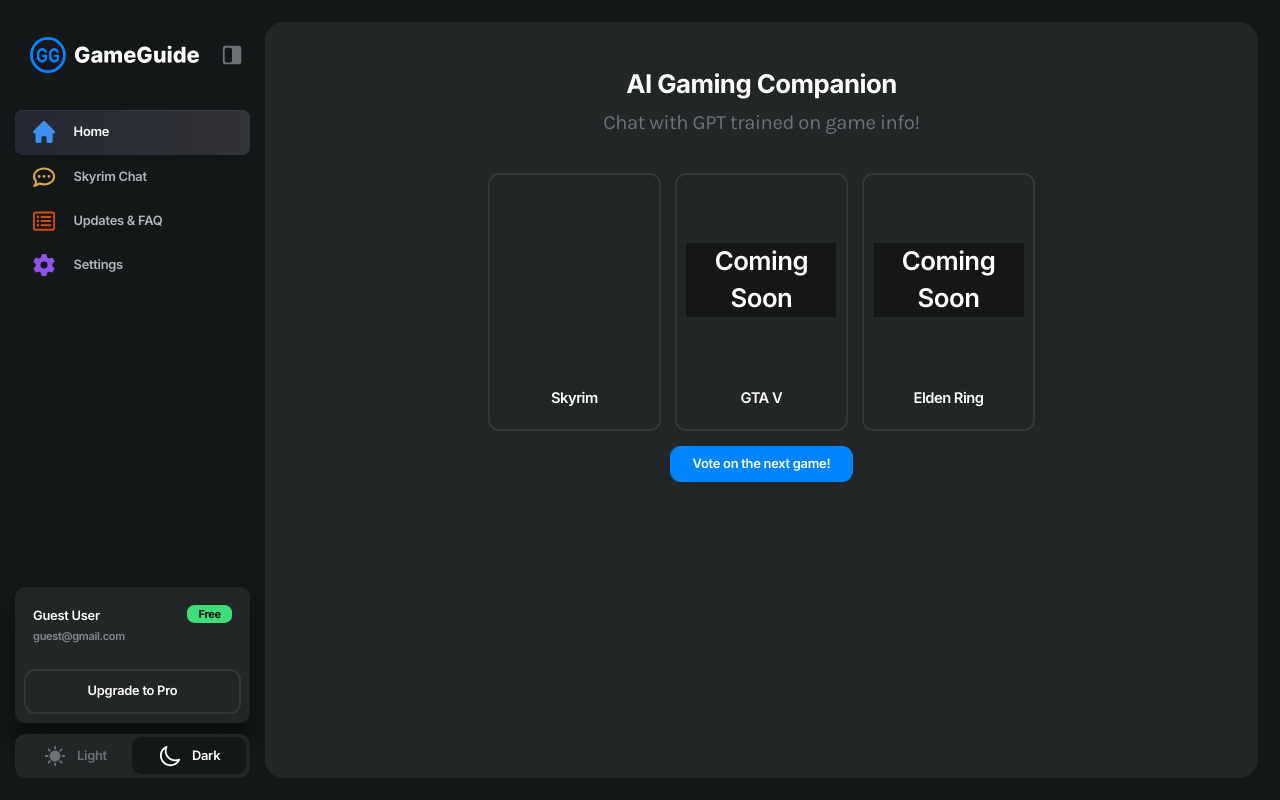
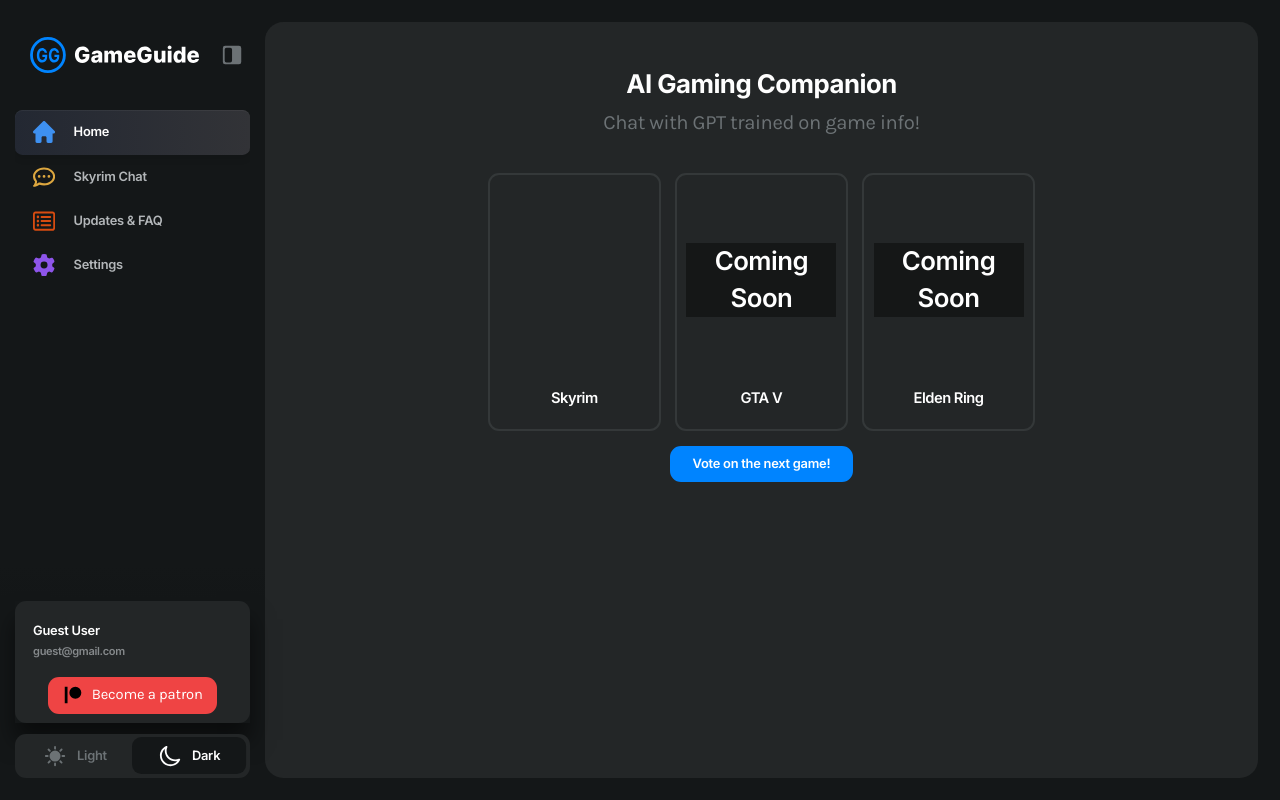
Before and after one commit to istvan-kreisz/GameGuideAI-frontend, a Next.js app: page / in a window 1280 px wide. Built offline with nearby package versions, Linux system fonts and the light colour scheme; no server answers; what @rvxlab/tailwind-plugin-ios-full-height would draw is missing.

Commit message:
change progile and add patreon

```diff
--- a/components/LeftSidebar/Profile/Progile.tsx
+++ b/components/LeftSidebar/Profile/Progile.tsx
@@ -15,23 +15,42 @@
 							<div className="base2 font-semibold text-n-1">Guest User</div>
 							<div className="caption1 font-semibold text-n-3/50">guest@gmail.com</div>
 						</div>
-						<div className="shrnik-0 ml-auto self-start px-3 bg-primary-2 rounded-lg caption1 font-bold text-n-7">
+						{/*<div className="shrnik-0 ml-auto self-start px-3 bg-primary-2 rounded-lg caption1 font-bold text-n-7">
 							Free
-						</div>
+						</div>*/}
 					</>
 				)}
 			</div>
 			{!visible && (
-				<>
-					<Link className="btn-stroke-dark w-full mt-2" href="/pricing">
-						Upgrade to Pro
-					</Link>
+				<div className="text-center">
+					{/*<Link className="btn-stroke-dark w-full mt-2" href="/pricing">
+						Support us on Patreon!
+			</Link>*/}
+					<a
+						href="https://www.patreon.com/bePatron?u=83091163"
+						target="_blank"
+						rel="noopener noreferrer"
+						role="link"
+						aria-disabled="false"
+						className="inline-flex justify-center items-center relative bg-red-500 rounded-xl px-4 py-2 text-white hover:bg-red-600 focus:outline-none focus:ring-2 focus:ring-red-500 focus:ring-offset-2"
+					>
+						<div className="flex items-center space-x-2">
+							<svg viewBox="0 0 24 24" xmlns="http://www.w3.org/2000/svg" className="h-6 w-6">
+								<path
+									fill-rule="evenodd"
+									clip-rule="evenodd"
+									d="M6 3H3v18h3V3zm8.5 13a6.5 6.5 0 1 0 0-13 6.5 6.5 0 0 0 0 13z"
+								></path>
+							</svg>
+							<span>Become a patron</span>
+						</div>
+					</a>
 					{logout && (
 						<button className="btn-stroke-dark w-full mt-2" onClick={logout}>
 							Log Out
 						</button>
 					)}
-				</>
+				</div>
 			)}
 		</div>
 	</div>
```
